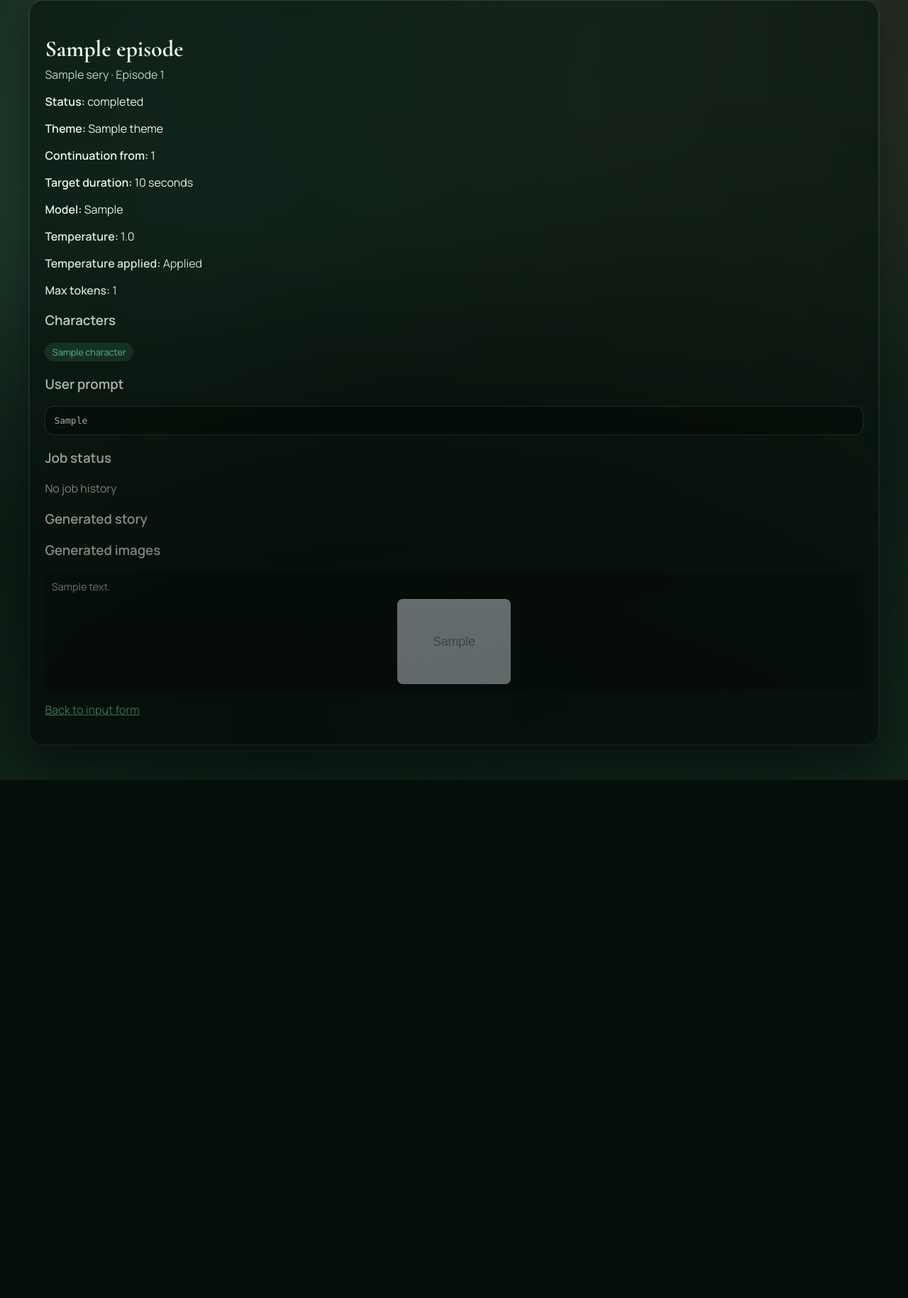
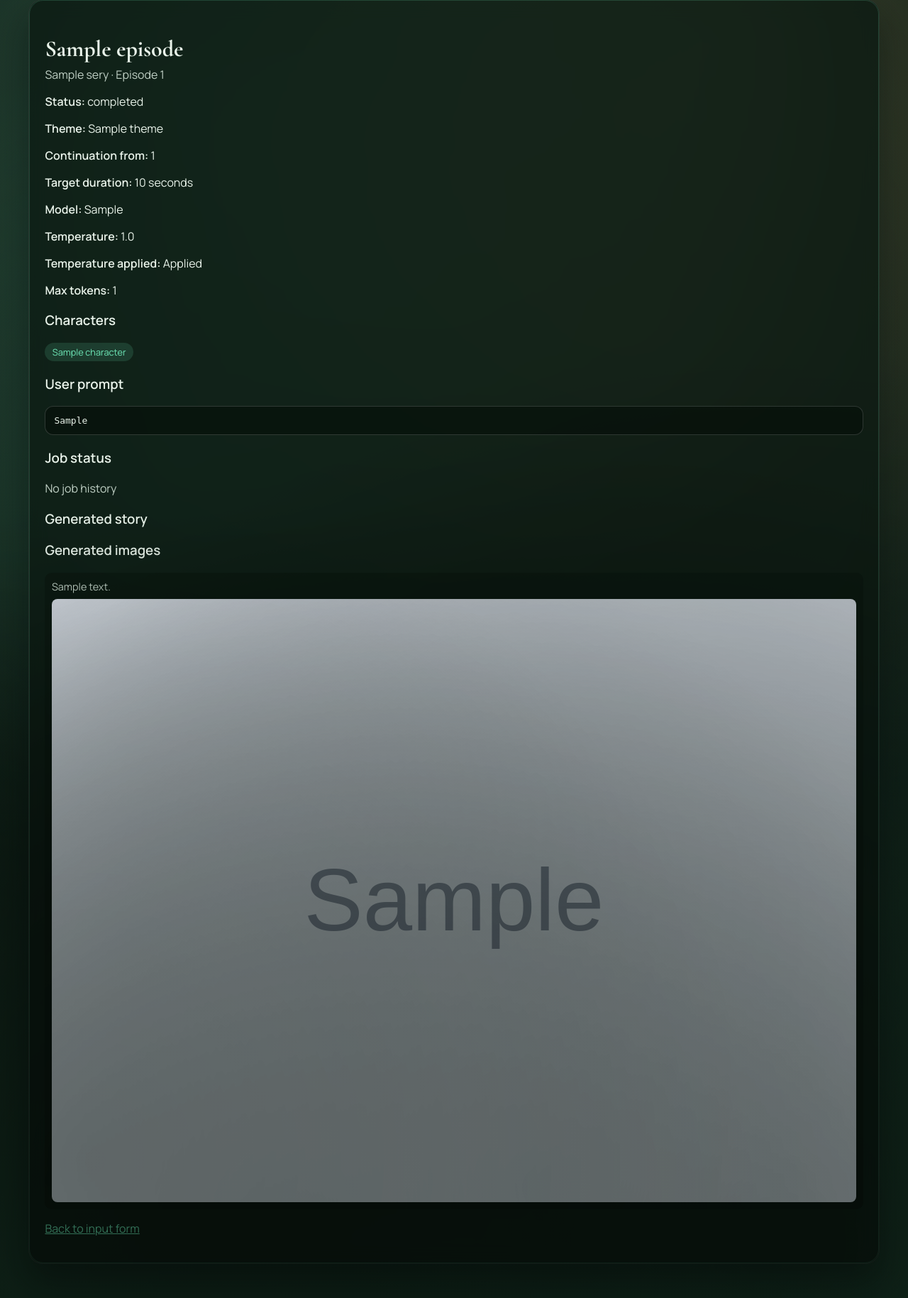
Before and after one commit to LeonvDetten/Automated_Multimedia_Storytelling, a FastAPI app: page /web/episodes/1 in a window 1280 px wide. Shown: the part 115-1944 px from the top of the page at 71% size. Before the commit the page ends 1214 px from the top, so only its background shows below. Run offline with FastAPI, Linux system fonts and the light colour scheme; tables that the repository leaves empty hold one stand-in row (values such as "Sample post"); grey boxes marked "Sample" are stand-in pictures; some libraries are stand-ins or nearby versions.

Commit message:
page styling (image/text)

```diff
--- a/app/static/css/app.css
+++ b/app/static/css/app.css
@@ -462,21 +462,20 @@
   display: flex;
   flex-direction: column;
   gap: 0.5rem;
-  align-items: center;
-  overflow: hidden;
+  align-items: stretch;
+  overflow: visible;
 }
 .image-caption {
   font-size: 0.9rem;
   color: var(--muted);
-  max-height: 6.5rem;
-  overflow: hidden;
-  text-overflow: ellipsis;
   width: 100%;
   white-space: pre-wrap;
   word-break: break-word;
+  overflow: visible;
+  max-height: none;
 }
 .episode-image img {
-  max-width: 160px;
+  max-width: 100%;
   width: 100%;
   height: auto;
   border-radius: 8px;
```
